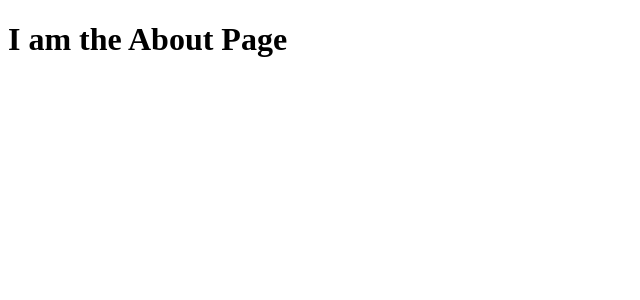
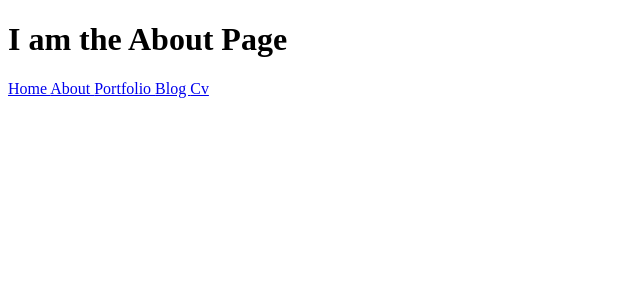
Before and after one commit to simotae14/portfolio-tae, a Next.js app: page /about in a window 1280 px wide. Shown: the top 300 px of the page, without its empty margins (0-640 px from the left). Built offline with nearby package versions, Linux system fonts and the light colour scheme.

Commit message:
Create a SPA using the Link

```diff
--- /dev/null
+++ b/components/shared/Header.js
@@ -0,0 +1,29 @@
+import React, { Fragment } from 'react';
+// This is the Link API
+import Link from 'next/link';
+
+class Header extends React.Component {
+    render() {
+        return (
+            <Fragment>
+                <Link href="/">
+                    <a> Home </a>
+                </Link>
+                <Link href="/about">
+                    <a> About </a>
+                </Link>
+                <Link href="/portfolios">
+                    <a> Portfolio </a>
+                </Link>
+                <Link href="/blogs">
+                    <a> Blog </a>
+                </Link>
+                <Link href="/cv">
+                    <a> Cv </a>
+                </Link>
+            </Fragment>
+        );
+    }
+}
+
+export default Header;
--- a/pages/about.js
+++ b/pages/about.js
@@ -1,11 +1,16 @@
 import React from 'react';
+import Header from '../components/shared/Header';
 
 class About extends React.Component {
     render() {
         return (
-            <h1>
-                I am the About Page
-            </h1>
+            <div>
+                <h1>
+                    I am the About Page
+                </h1>
+                <Header />
+            </div>
+
         )
     }
 }
```
Also changed, not shown: pages/index.js (+2 -5 lines).
